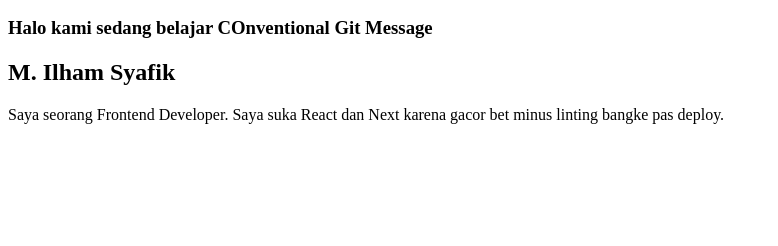
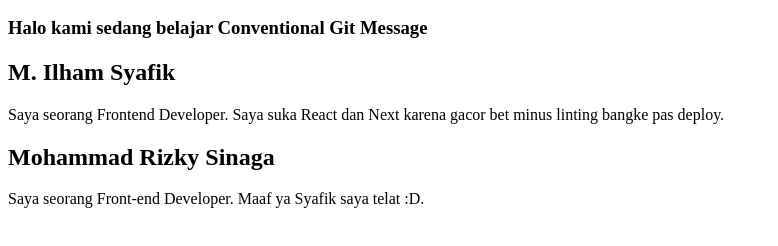
Before and after one commit to ElloRabyndra/Conventional-Git-Message, a plain HTML site: page index.html in a window 1280 px wide. Shown: the part 50-296 px from the top of the page, without its empty margins (0-778 px from the left). Drawn offline with Linux system fonts and the light colour scheme.

Commit message:
commit-1

```diff
--- a/index.html
+++ b/index.html
@@ -13,7 +13,7 @@
     </header>
     <main>
       <div id="title">
-        <h3>Halo kami sedang belajar COnventional Git Message</h3>
+        <h3>Halo kami sedang belajar Conventional Git Message</h3>
       </div>
       <!-- card -->
       <section id="card">
@@ -23,7 +23,16 @@
         </div>
       </section>
       <!-- card -->
+
       <!-- Tambahin disini -->
+       <!-- card -->
+      <section id="card">
+        <div>
+          <h2>Mohammad Rizky Sinaga</h2>
+          <p>Saya seorang Front-end Developer. Maaf ya Syafik saya telat :D.</p>
+        </div>
+      </section>
+      <!-- card -->
       <!-- Tambahin disini, aman ajah klo konflik tar di merge -->
     </main>
   </body>
```
